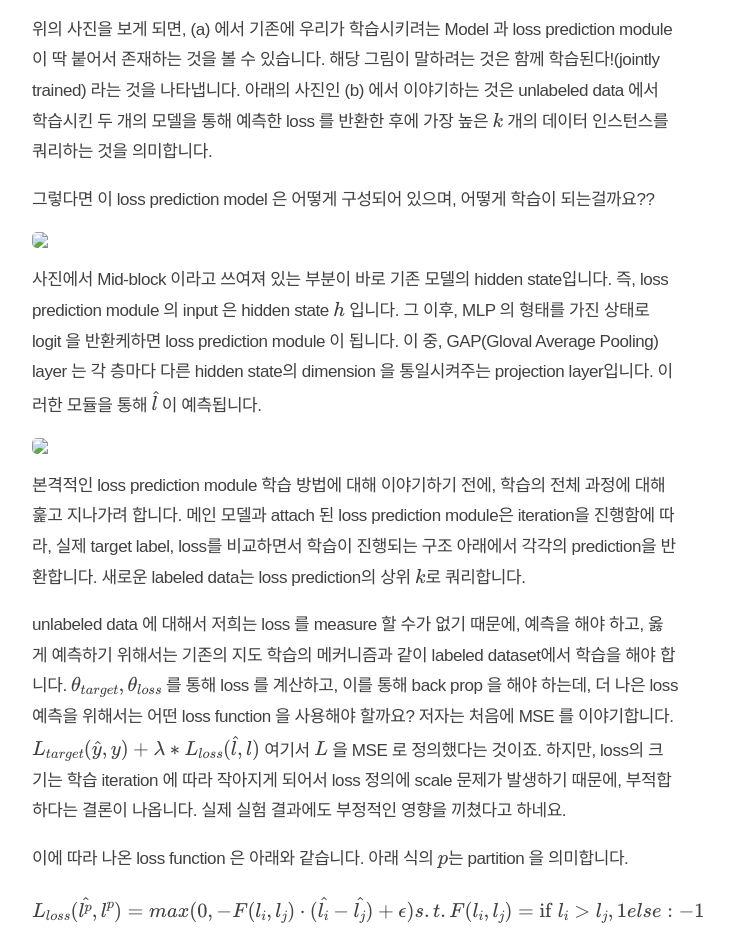
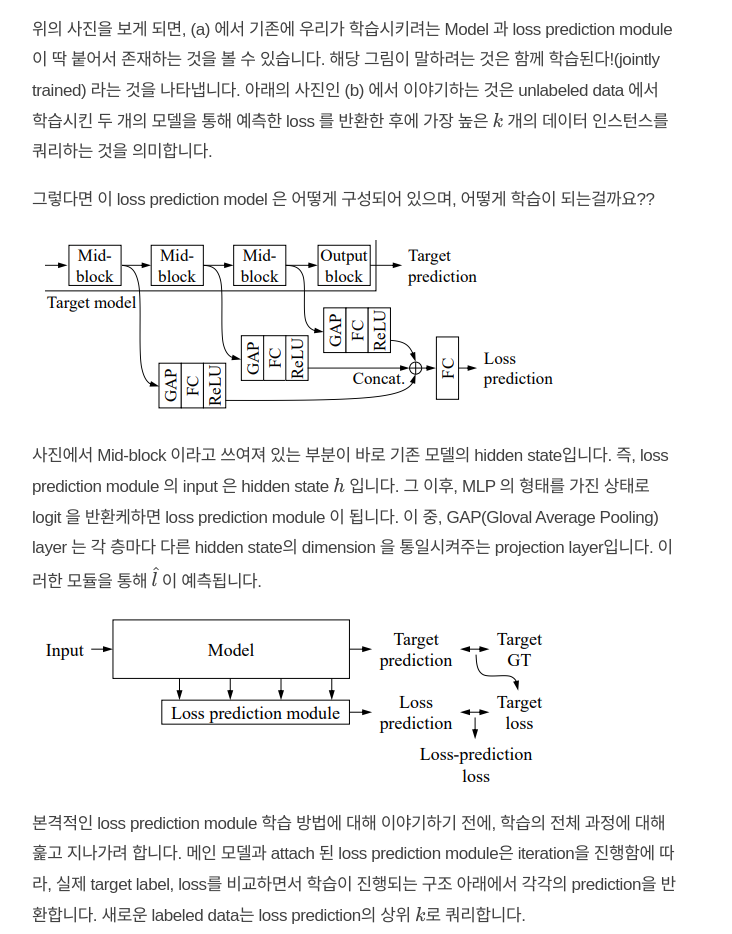
Before and after one commit to hskimim/hskimim.github.io, a Jekyll site: the page built from _posts/2019-06-20-Learning Loss for Active Learning.md, in a window 1280 px wide. Shown: the part 1196-2130 px from the top of the page, without its empty margins (285-1017 px from the left). Built offline with Jekyll 4.4.1, drawn with Linux system fonts in a browser that asks for light colours; nearby versions of some CDN libraries; our own code applies the rules of GitHub Pages for plain Markdown files; formulas are drawn with MathJax 3; comment, search, counter and statistics services are not loaded; grey boxes are pictures that could not be loaded.

Commit message:
image is added

```diff
--- a/_posts/2019-06-20-Learning Loss for Active Learning.md
+++ b/_posts/2019-06-20-Learning Loss for Active Learning.md
@@ -14,19 +14,19 @@ __________________________________
 해당 논문을 보다 쉽게 이해하기 위해서는 직전에 다룬 논문인 ["Diverse Mini-batch Active Learning"](https://hskimim.github.io/Diverse-mini-batch-Active-Learning/) 논문과 비교하면서 하면 좋을 것 같습니다. 해당 논문뿐만 아니라, 그동안 진행되오던 Active Learning 관련 방법론들은 학습시키는 모델이 어떠한 예측값을 뱉어내고, (e.x softmax, logit) 그에 따라, 정보량을 계산하여 쿼리할 인스턴스를 정하는 과정이였습니다. 하지만, 딥러닝에는 굉장히 다양한 task 가 존재하게 됩니다. 자연어처리 분야만 해도, 분류(classification), 언어 모델(language modeling) 등 다양한 목적을 가진 학습이 존재하고, 이에 따라, 불확실성과 같은 정보량을 계산하는 방법들이 달라지게 됩니다. 논문에서 드는 예시로는, 연산량이 굉장히 가벼운 것에 비해 훌륭한 성과를 보여주는 uncertainty sampling 의 경우,object detection, semantic segmentation, and human pose estimation 과 같이 작업의 종류가 달라질 수록, 이에 맞는 방법을 재정의해야 한다고 합니다. 즉, task-dependent 한 방법론이 된다는 것이죠. 이에 따라, 해당 논문은 task 에 크게 의존하지 않고(task-agnostic), 딥러닝 자체적 특징인 loss 를 통해 정보력있는 인스턴스를 찾아내는 방법론을 제시합니다. loss 를 통해 정보력을 정의하기 위해서는, 해당 배치에 대한 loss 를 예측해야 합니다. 이에 따라 해당 논문에서는 loss prediction module 이라는 것이 등장하는데요. 아래 그림을 통해 확인할 수 있습니다.
 
 
-<img src = "assets/markdown-img-paste-20190621014101564.png">
+<img src = "/images/post_img/markdown-img-paste-20190621014101564.png">
 
 위의 사진을 보게 되면, (a) 에서 기존에 우리가 학습시키려는 Model 과 loss prediction module 이 딱 붙어서 존재하는 것을 볼 수 있습니다. 해당 그림이 말하려는 것은 함께 학습된다!(jointly trained) 라는 것을 나타냅니다. 아래의 사진인 (b) 에서 이야기하는 것은 unlabeled data 에서 학습시킨 두 개의 모델을 통해 예측한 loss 를 반환한 후에 가장 높은 $k$ 개의 데이터 인스턴스를 쿼리하는 것을 의미합니다.
 
 그렇다면 이 loss prediction model 은 어떻게 구성되어 있으며, 어떻게 학습이 되는걸까요??
 
 
-<img src = "assets/markdown-img-paste-20190621021001246.png">
+<img src = "/images/post_img/markdown-img-paste-20190621021001246.png">
 
 사진에서 Mid-block 이라고 쓰여져 있는 부분이 바로 기존 모델의 hidden state입니다. 즉, loss prediction module 의 input 은 hidden state $h$ 입니다. 그 이후, MLP 의 형태를 가진 상태로  logit 을 반환케하면 loss prediction module 이 됩니다. 이 중, GAP(Gloval Average Pooling) layer 는 각 층마다 다른 hidden state의 dimension 을 통일시켜주는 projection layer입니다. 이러한 모듈을 통해 $\hat{l}$ 이 예측됩니다.
 
 
-<img src = "assets/markdown-img-paste-20190621022254100.png">
+<img src = "/images/post_img/markdown-img-paste-20190621022254100.png">
 
 본격적인 loss prediction module 학습 방법에 대해 이야기하기 전에, 학습의 전체 과정에 대해 훑고 지나가려 합니다. 메인 모델과 attach 된 loss prediction module은 iteration을 진행함에 따라, 실제 target label, loss를 비교하면서 학습이 진행되는 구조 아래에서 각각의 prediction을 반환합니다. 새로운 labeled data는 loss prediction의 상위 $k$로 쿼리합니다.
 
@@ -42,11 +42,11 @@ s.t. F(l_{i},l_{j}) = \text{if}\ l_{i} > l_{j} , 1 else : -1$$
 
 제일 처음 나왔던 모델의 (a) 파트에서 보셨다시피, 메인 모델과 loss prediction module 은 jointly trained 상태이기 때문에, loss function 또한, 합쳐주어야 합니다. 함수는 아래와 같습니다.
 
-<img src = "assets/markdown-img-paste-20190621023924550.png">
+<img src = "/images/post_img/markdown-img-paste-20190621023924550.png">
 
 # Evaluation
 
-<img src = "assets/markdown-img-paste-20190621024254442.png">
+<img src = "/images/post_img/markdown-img-paste-20190621024254442.png">
 
 image classification 의 대표 데이터셋인 CIFAR-10 의 평과 결과입니다. 해당 논문의 방법론인 learn loss mean 이 상대적으로 우위에 있음을 확인하실 수 있습니다.
 
```
